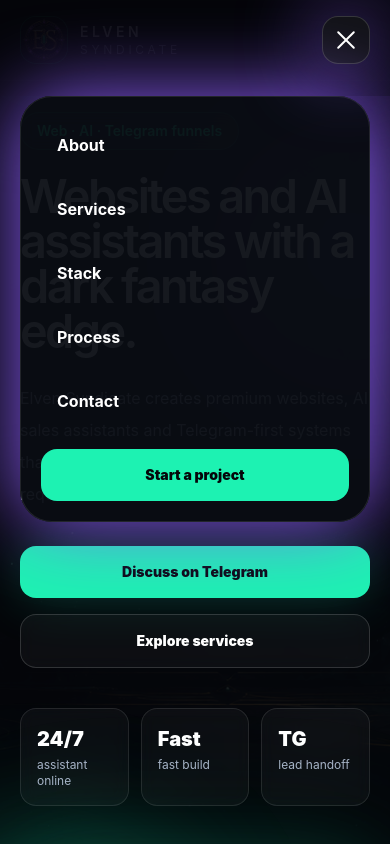
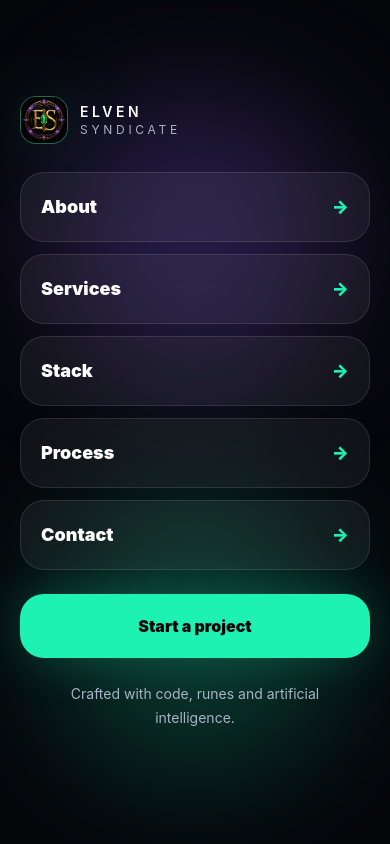
Before and after one commit to kenform/elven-syndicate, a React (Vite) app: page / in a window 390 px wide. Both pictures are taken after a click on the button "Open menu". Shown: the top 844 px of the page. Built offline with nearby package versions, Linux system fonts and the light colour scheme.

Commit message:
Rebuild mobile burger menu

```diff
--- a/src/App.tsx
+++ b/src/App.tsx
@@ -59,7 +59,8 @@ function Header() {
   const closeMenu = () => setIsMenuOpen(false);
 
   return (
-    <header className="fixed left-0 top-0 z-50 w-full border-b border-white/10 bg-void/78 backdrop-blur-2xl">
+    <>
+      <header className="fixed left-0 top-0 z-50 w-full border-b border-white/10 bg-void/82 backdrop-blur-2xl">
         <div className="mx-auto flex h-20 max-w-7xl items-center justify-between px-5 sm:px-6 lg:px-8">
           <a href="#" onClick={closeMenu} className="group inline-flex items-center gap-3" aria-label="Elven Syndicate home">
             <span className="grid h-12 w-12 place-items-center overflow-hidden rounded-2xl border border-emerald/40 bg-white/[0.04] shadow-arcane">
@@ -83,7 +84,14 @@ function Header() {
             Start a project
           </a>
 
-        <button type="button" className="relative z-[90] grid h-12 w-12 place-items-center rounded-2xl border border-white/15 bg-white/[0.06] text-white shadow-violet transition hover:bg-white/10 md:hidden" aria-label={isMenuOpen ? 'Close menu' : 'Open menu'} aria-expanded={isMenuOpen} aria-controls="mobile-menu" onClick={() => setIsMenuOpen((value) => !value)}>
+          <button
+            type="button"
+            className="relative z-[110] grid h-12 w-12 place-items-center rounded-2xl border border-white/15 bg-white/[0.07] text-white shadow-violet transition hover:bg-white/12 md:hidden"
+            aria-label={isMenuOpen ? 'Close menu' : 'Open menu'}
+            aria-expanded={isMenuOpen}
+            aria-controls="mobile-menu"
+            onClick={() => setIsMenuOpen((value) => !value)}
+          >
             <span className="relative h-4 w-6">
               <span className={`absolute left-0 top-0 h-0.5 w-6 rounded-full bg-current transition duration-300 ${isMenuOpen ? 'translate-y-[7px] rotate-45' : ''}`} />
               <span className={`absolute left-0 top-[7px] h-0.5 w-6 rounded-full bg-current transition duration-300 ${isMenuOpen ? 'scale-x-0 opacity-0' : ''}`} />
@@ -91,25 +99,64 @@ function Header() {
             </span>
           </button>
         </div>
+      </header>
 
-      <div className={`fixed inset-0 z-[70] bg-void/95 px-5 pt-24 backdrop-blur-2xl transition duration-300 md:hidden ${isMenuOpen ? 'opacity-100' : 'pointer-events-none opacity-0'}`} onClick={closeMenu} aria-hidden={!isMenuOpen}>
-        <div id="mobile-menu" className={`mx-auto max-w-md rounded-[2rem] border border-white/10 bg-obsidian/95 p-5 shadow-violet transition duration-300 ${isMenuOpen ? 'translate-y-0 opacity-100' : '-translate-y-3 opacity-0'}`} onClick={(event) => event.stopPropagation()}>
-          <nav className="grid gap-2" aria-label="Mobile navigation">
+      <div
+        id="mobile-menu"
+        className={`fixed inset-0 z-[100] overflow-y-auto bg-void px-5 pb-8 pt-24 transition duration-300 md:hidden ${
+          isMenuOpen ? 'pointer-events-auto opacity-100' : 'pointer-events-none opacity-0'
+        }`}
+        aria-hidden={!isMenuOpen}
+      >
+        <div className="pointer-events-none absolute inset-0">
+          <img src={assets.background} alt="" className="h-full w-full object-cover opacity-25" width="1792" height="1024" />
+          <div className="absolute inset-0 bg-gradient-to-b from-void via-void/95 to-void/90" />
+          <div className="absolute left-1/2 top-24 h-72 w-72 -translate-x-1/2 rounded-full bg-violet/25 blur-3xl" />
+          <div className="absolute bottom-16 left-1/2 h-72 w-72 -translate-x-1/2 rounded-full bg-emerald/20 blur-3xl" />
+        </div>
+
+        <div className={`relative mx-auto max-w-md transition duration-300 ${isMenuOpen ? 'translate-y-0 opacity-100' : '-translate-y-4 opacity-0'}`}>
+          <div className="mb-7 flex items-center gap-3">
+            <span className="grid h-12 w-12 place-items-center overflow-hidden rounded-2xl border border-emerald/40 bg-white/[0.04] shadow-arcane">
+              <img src={assets.logo} alt="" className="h-full w-full object-cover" width="48" height="48" />
+            </span>
+            <div>
+              <p className="text-sm font-semibold tracking-[0.25em] text-white">ELVEN</p>
+              <p className="text-xs uppercase tracking-[0.31em] text-mist">Syndicate</p>
+            </div>
+          </div>
+
+          <nav className="grid gap-3" aria-label="Mobile navigation">
             {navItems.map((item) => (
-              <a key={item.href} href={item.href} onClick={closeMenu} className="rounded-2xl px-4 py-4 text-base font-bold text-white transition hover:bg-white/10">
-                {item.label}
+              <a
+                key={item.href}
+                href={item.href}
+                onClick={closeMenu}
+                className="group flex items-center justify-between rounded-3xl border border-white/10 bg-white/[0.055] px-5 py-5 text-lg font-black text-white backdrop-blur-xl transition hover:border-emerald/35 hover:bg-emerald/10"
+              >
+                <span>{item.label}</span>
+                <span className="text-emerald transition group-hover:translate-x-1">→</span>
               </a>
             ))}
           </nav>
 
-          <a href="https://t.me/ElvenSyndicateStudio" onClick={closeMenu} className="mt-5 inline-flex w-full justify-center rounded-2xl bg-emerald px-5 py-4 text-sm font-black text-void transition hover:bg-[#68ffd5]">
+          <a
+            href="https://t.me/ElvenSyndicateStudio"
+            onClick={closeMenu}
+            className="mt-6 inline-flex w-full items-center justify-center rounded-3xl bg-emerald px-6 py-5 text-base font-black text-void shadow-[0_0_50px_rgba(29,242,178,.22)] transition hover:bg-[#68ffd5]"
+          >
             Start a project
           </a>
+
+          <p className="mx-auto mt-6 max-w-xs text-center text-sm leading-6 text-mist">
+            Crafted with code, runes and artificial intelligence.
+          </p>
         </div>
       </div>
-    </header>
+    </>
   );
 }
+
 
 function SectionLabel({ children }: { children: string }) {
   return <p className="text-sm font-black uppercase tracking-[0.34em] text-emerald">{children}</p>;
```
Lines whose indentation alone changed are shown as unchanged.
